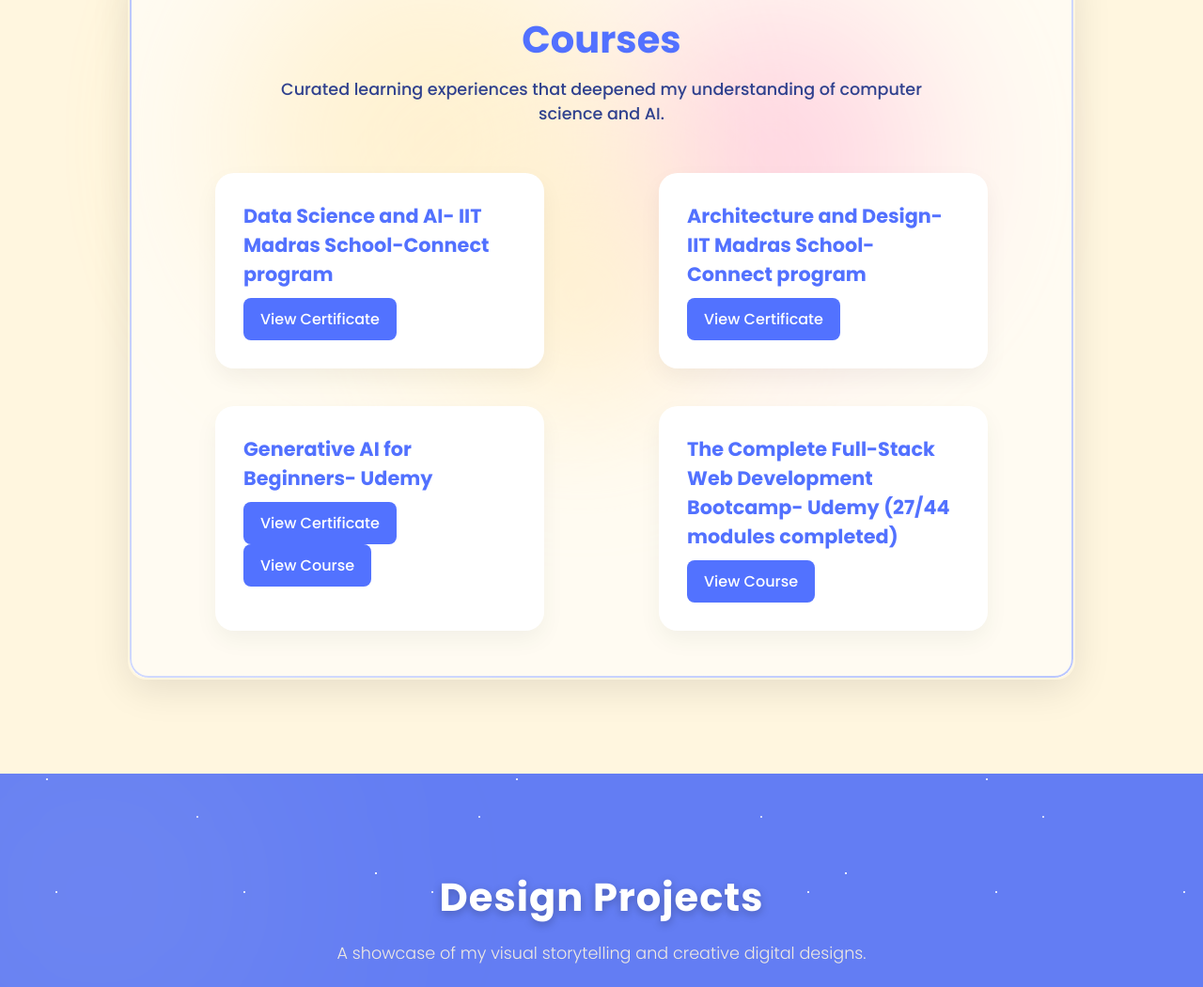
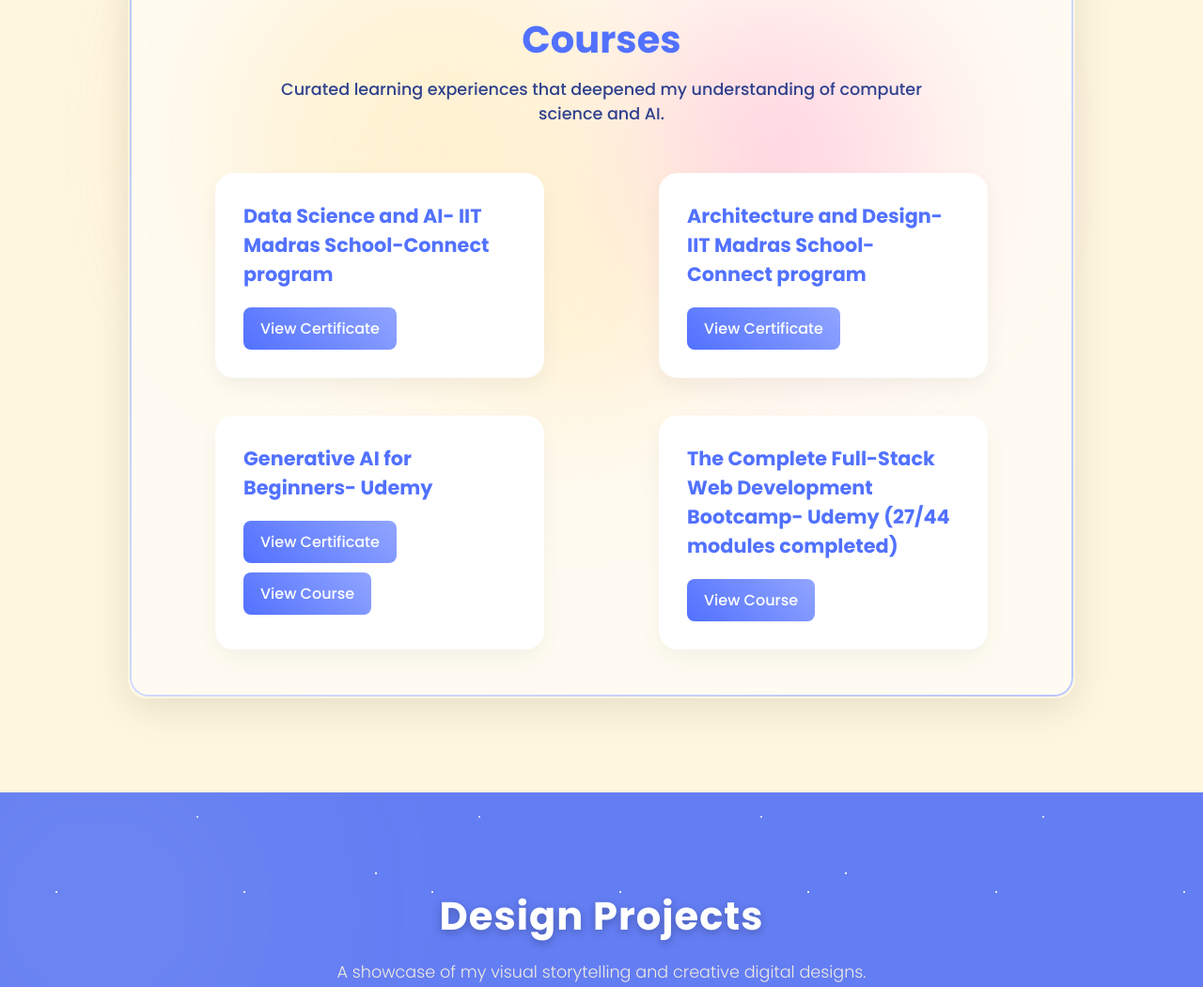
Before and after one commit to Shreeyans1/portfolio, a plain HTML site: page index.html in a window 1280 px wide. Shown: the part 1771-2821 px from the top of the page at 94% size. Drawn offline with Linux system fonts and the light colour scheme.

Commit message:
Update style.css

```diff
--- a/style.css
+++ b/style.css
@@ -440,9 +440,10 @@ h2 {
 
 .course-btn {
   display: inline-block;
-  background: #5272ff;
+  background: linear-gradient(45deg, #5271FF, #91a5ff);
   color: white;
   padding: 10px 18px;
+  margin: 10px 0px 0px 0;
   border-radius: 8px;
   text-decoration: none;
   font-weight: 500;
@@ -903,6 +904,7 @@ h2 {
 .gallery-section {
   padding: var(--section-padding) 10vw;
   margin-top: 3rem;
+  background-color: #FFF6DF;
 }
 
 .gallery-intro {
```
